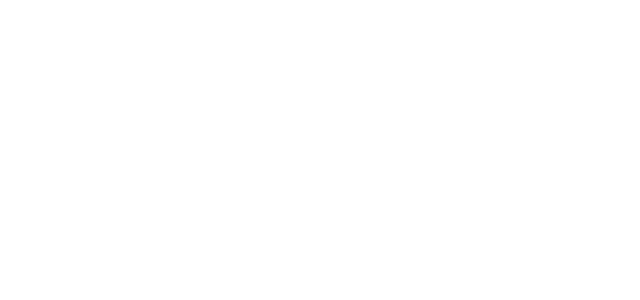
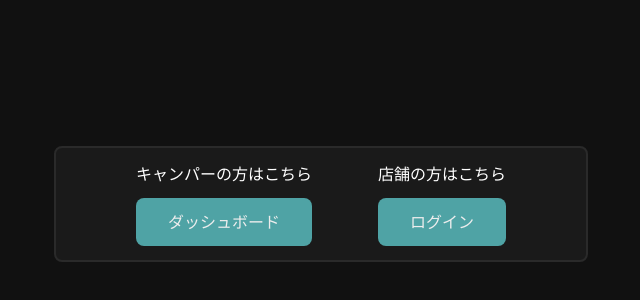
Before and after one commit to ichinari/ky_camp, a Next.js app: page / in a window 1280 px wide. Shown: the part 196-496 px from the top of the page, without its empty margins (319-959 px from the left). Built offline with nearby package versions, Linux system fonts and the light colour scheme.

Commit message:
refactor: 💡 create init dashboard page

```diff
--- a/app/dashboard/page.tsx
+++ b/app/dashboard/member/page.tsx
@@ -1,5 +1,5 @@
 function page() {
-  return <div>dashboard page</div>;
+  return <div>member top page</div>;
 }
 
 export default page;
--- /dev/null
+++ b/app/dashboard/shop/page.tsx
@@ -0,0 +1,14 @@
+import { getKindeServerSession } from "@kinde-oss/kinde-auth-nextjs/server";
+import { redirect } from "next/navigation";
+
+async function ShopTop() {
+  const { isAuthenticated } = getKindeServerSession();
+  const isAuth = await isAuthenticated();
+  if (!isAuth) {
+    redirect("/api/auth/login");
+  }
+
+  return <div>shop top page</div>;
+}
+
+export default ShopTop;
--- a/app/layout.tsx
+++ b/app/layout.tsx
@@ -8,7 +8,12 @@
 }>) {
   return (
     <html lang="en" suppressHydrationWarning>
-      <body suppressHydrationWarning>{children}</body>
+      <body
+        suppressHydrationWarning
+        className="min-h-screen text-white bg-[#111111]"
+      >
+        {children}
+      </body>
     </html>
   );
 }
--- a/app/page.tsx
+++ b/app/page.tsx
@@ -1,3 +1,25 @@
-export default function Home() {
-  return <div></div>;
+"use client";
+import { LoginLink, useKindeBrowserClient } from "@kinde-oss/kinde-auth-nextjs";
+import Link from "next/link";
+
+function MemberTop() {
+  return (
+    <div className="h-screen flex items-center justify-center">
+      <div className="w-5/12 border-2 border-[#2A2A2A] rounded-lg bg-[#1A1A1A] flex  items-center justify-evenly gap-y-3.5 p-3.5">
+        <div className="text-center">
+          <div className="mb-3">キャンパーの方はこちら</div>
+          <div className="bg-[#4FA3A5] text-[#EDEDED] p-3 hover:bg-[#5FB385] rounded-lg w-full cursor-pointer">
+            <Link href="/dashboard/member">ダッシュボード</Link>
+          </div>
+        </div>
+        <div className="text-center">
+          <div className="mb-3">店舗の方はこちら</div>
+          <div className="bg-[#4FA3A5] text-[#EDEDED] p-3 hover:bg-[#5FB385] rounded-lg w-full cursor-pointer">
+            <LoginLink>ログイン</LoginLink>
+          </div>
+        </div>
+      </div>
+    </div>
+  );
 }
+export default MemberTop;
```
